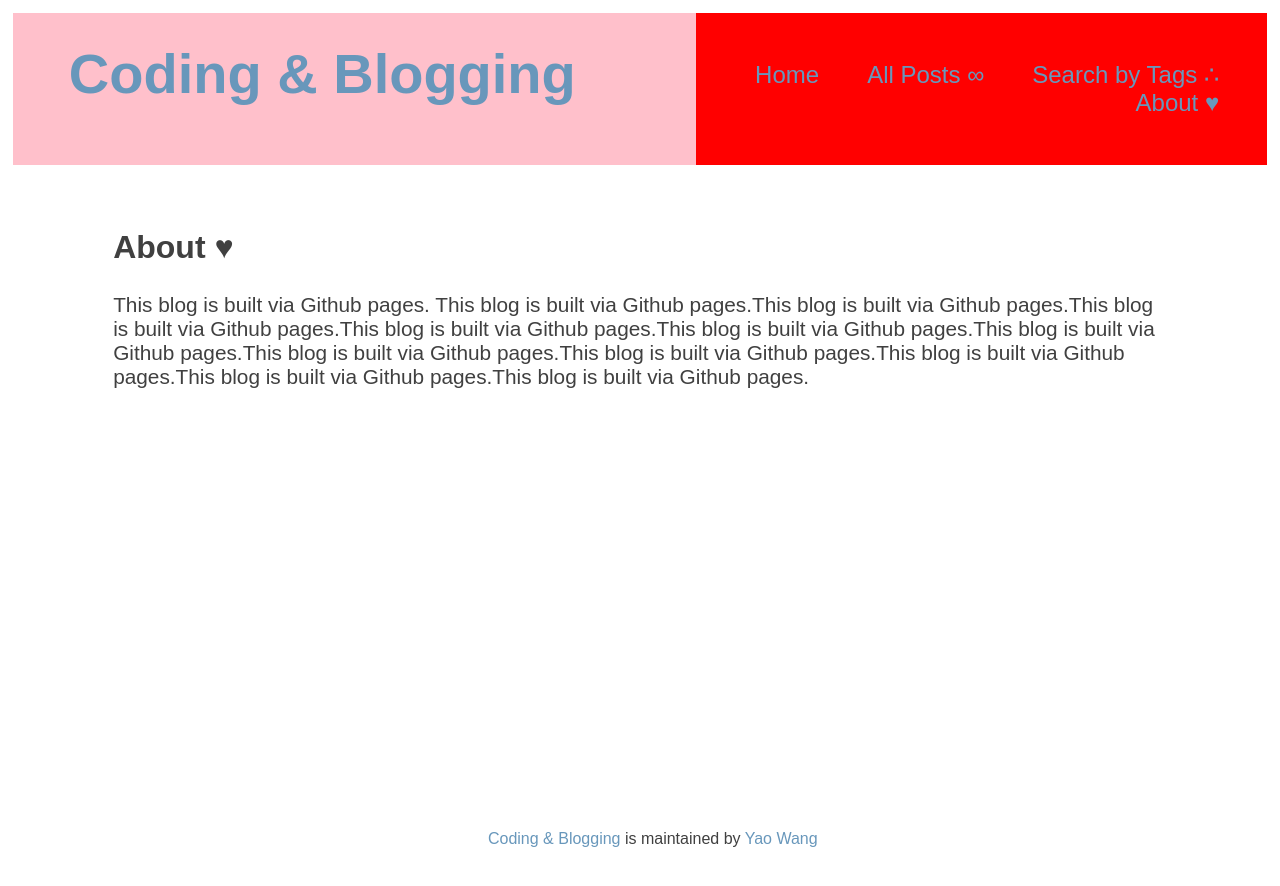
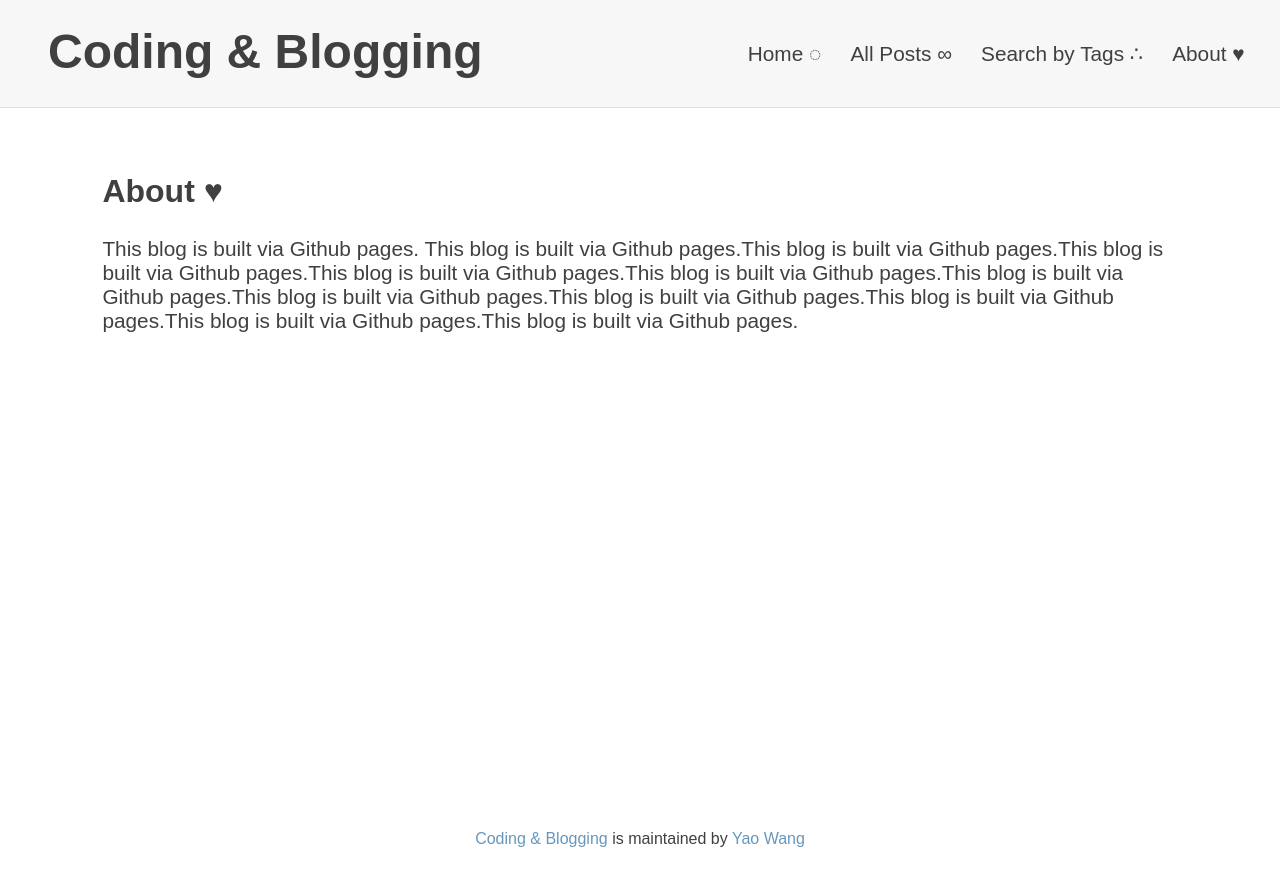
Before and after one commit to superyaooo/Blog, a Jekyll site: the page built from about.md, in a window 1280 px wide. Shown: the top 886 px of the page. Built offline with Jekyll 4.4.1, drawn with Linux system fonts in a browser that asks for light colours.

Commit message:
make navigation bar responsive; update nav style

```diff
--- a/_includes/nav.html
+++ b/_includes/nav.html
@@ -1,13 +1,11 @@
-<!-- <div class = "page-header"> -->
-  <!-- <h1><a href = "{{ site.baseurl }}/">{{ site.title }}</a></h1> -->
-<!-- </div> -->
-
 <nav role="navigation">
-    <h1><a href = "{{ site.baseurl }}/">{{ site.title }}</a></h1>
+    <div>
+        <h1><a href = "{{ site.baseurl }}/">{{ site.title }}</a></h1>
+    </div>
 
     <div>
         <ul class="navbar">
-          <li><a href="{{ site.baseurl }}/">Home</a></li>
+          <li><a href="{{ site.baseurl }}/">Home &#9676;</a></li>
           {% assign pages = site.pages | sort: 'index' %}
           {% for page in pages %}
               {% if page.home %}
--- a/assets/css/style.css
+++ b/assets/css/style.css
@@ -4,7 +4,7 @@
 }
 
 body {
-    margin: 1%;
+    margin: auto;
     font-family: Arial, Helvetica, sans-serif;
     color: #404040;
     /* Margin bottom by footer height */
@@ -16,13 +16,9 @@
     color: #6897bb;
 }
 
-a:hover {
-    color: #A2D9CE;
-}
+a:hover { color: #A2D9CE; }
 
-.page-header {
-    padding: 2% 3%;
-}
+.page-header { padding: 2% 3%; }
 
 .page-header h1 {
     margin: auto;
@@ -38,26 +34,18 @@
     font-weight: normal;
 }
 
-.page-header a:not(:hover) {
-    color: #404040;
-}
+.page-header a:not(:hover) { color: #404040; }
 
 .main-content {
     padding: 2% 3%;
     margin: 1% 5%;
 }
 
-.main-content h2 {
-    font-size: 2em;
-}
+.main-content h2 { font-size: 2em; }
 
-.main-content h3 {
-    font-size: 1.5em;
-}
+.main-content h3 { font-size: 1.5em; }
 
-.main-content p, .post-title {
-    font-size: 1.3em;
-}
+.main-content p, .post-title { font-size: 1.3em; }
 
 footer {
     text-align: center;
@@ -103,9 +91,7 @@
     color: #344e86;
 }
 
-.nav-block a:hover {
-    background-color: #5a5a5a;
-}
+.nav-block a:hover { background-color: #5a5a5a; }
 
 .excerpt-block {
     background-color: #f7f7f7;
@@ -113,13 +99,9 @@
     padding: 10px 20px 20px 20px;
 }
 
-.excerpt-block h3, .excerpt-block p {
-    margin: 10px 0;
-}
+.excerpt-block h3, .excerpt-block p { margin: 10px 0; }
 
-.excerpt-block:nth-child(2n) {
-    background-color: #dfe3ee;
-}
+.excerpt-block:nth-child(2n) { background-color: #dfe3ee; }
 
 .tag {
     display: inline-block;
@@ -130,45 +112,29 @@
     border-radius: 16px;
 }
 
-.tag > a, .post-date{
-    color: #424949;
+.tag > a, .post-date{ color: #424949; }
+
+.tag:hover { background-color: #e8f0f7; }
+
+nav {
+    display: flex;
+    border-bottom: 1px solid rgba(0,0,0,0.1);
+    background-color: #f7f7f7;
 }
 
-.tag:hover {
-    background-color: #e8f0f7;
-}
+nav a:not(:hover) { color: #404040; }
 
-nav {
-    /*padding: 1% 2%;*/
-    background-color: lightblue;
-    display: flex;
-
-    /*display: -webkit-box;
-    display: -moz-box;
-    display: -ms-flexbox;
-    display: -webkit-flex;
-    display: flex;
-    -webkit-flex-flow: row wrap;
-    flex-flow: row wrap;
-    justify-content: space-around;*/
-}
-
-nav > h1 {
-    width: 50%;
-    background-color: pink;
-    font-size: 3.5em;
+nav h1 {
+    font-size: 3em;
     margin: 0;
     padding: .5em 1em;
 }
 
-nav > div {
-    width: 50%;
-}
+nav > div { width: 50%; }
 
 .navbar {
     list-style: none;
-    background-color: red;
-    font-size: 1.5em;
+    font-size: 1.3em;
     margin: 0;
     padding: 2em 1em;
 
@@ -182,29 +148,33 @@
     justify-content: flex-end;
 }
 
-.navbar a {
-    padding: 1em;
-}
+.navbar a { padding: .7em; }
 
 
 @media screen and (min-width: 760px) and (max-width: 1195px)
 {
-    .page-header h1, nav > h1 { font-size: 2.5em; }
+    .page-header h1, nav h1 { font-size: 2.5em; }
     .nav-block a { font-size: 1.5em; }
 
-    /*.navbar {
-        -webkit-flex-flow: column wrap;
-        flex-flow: column wrap;
-        text-align: right;
-    }*/
+    nav { display: block; }
 
-    /*TODO*/
+    nav > div {
+        width: 100%;
+        text-align: center;
+    }
+
+    nav h1, .navbar { padding: 10px; }
+
+    .navbar {
+        justify-content: space-around;
+        background-color: #dfe3ee;
+    }
 }
 
 @media screen and (max-width: 759px)
 {
     .page-header { text-align: center; }
-    .page-header h1, nav > h1 { font-size: 2em; }
+    .page-header h1, nav h1 { font-size: 2em; }
     .page-header h2, .navbar { font-size: 1em; }
     .main-content h2 { font-size: 1.7em; }
 
@@ -213,18 +183,19 @@
         width: 65%;
     }
 
-    nav { display: inline; }
-
-    nav > h1, nav > div { width: 100%; }
-
-    nav > h1, .navbar {
-        padding: 0;
+    nav {
+        display: block;
         text-align: center;
     }
 
+    nav > div { width: 100%; }
+    nav h1 { padding: 10px; }
+
     .navbar {
+        padding: 0;
         -webkit-flex-flow: column wrap;
         flex-flow: column wrap;
+        background-color: #dfe3ee;
     }
 
     .navbar li {
```
